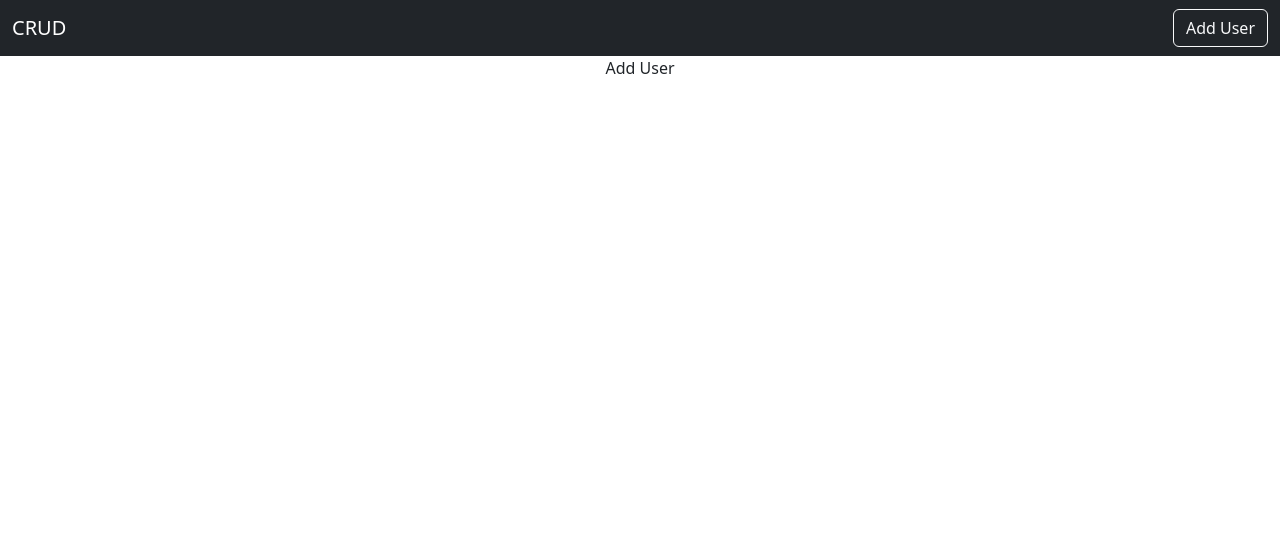
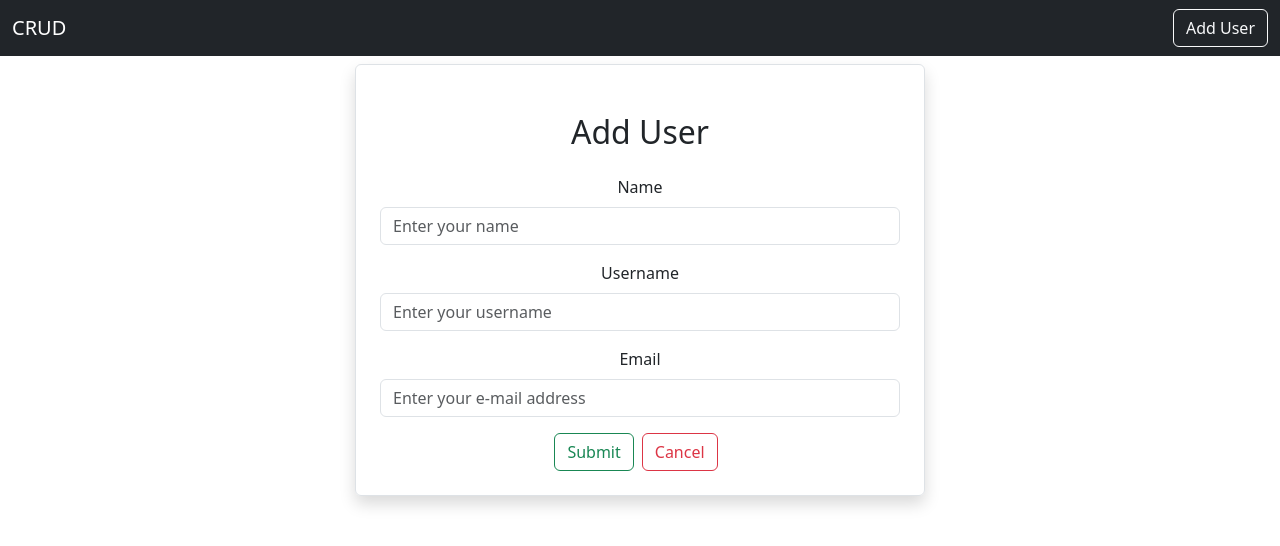
Before and after one commit to tranthuyvy/fullstack-frontend, a React (Create React App) app: page /adduser in a window 1280 px wide. Shown: the top 546 px of the page. Built offline with nearby package versions, Linux system fonts and the light colour scheme.

Commit message:
create add user form

```diff
--- a/src/users/AddUser.js
+++ b/src/users/AddUser.js
@@ -1,5 +1,53 @@
 import React from "react";
 
 export default function AddUser() {
-  return <div>Add User</div>;
+  return (
+    <div className="container">
+      <div className="row">
+        <div className="col-md-6 offset-md-3 border rounded p-4 mt-2 shadow">
+          <h2 className="text-center m-4">Add User</h2>
+          <div className="mb-3">
+            <label htmlFor="Name" className="form-label">
+              Name
+            </label>
+            <input
+              type={"text"}
+              className="form-control"
+              placeholder="Enter your name"
+              name="name"
+            />
+          </div>
+          <div className="mb-3">
+            <label htmlFor="Username" className="form-label">
+              Username
+            </label>
+            <input
+              type={"text"}
+              className="form-control"
+              placeholder="Enter your username"
+              name="username"
+            />
+          </div>
+          <div className="mb-3">
+            <label htmlFor="email" className="form-label">
+              Email
+            </label>
+            <input
+              type={"text"}
+              className="form-control"
+              placeholder="Enter your e-mail address"
+              name="email"
+            />
+          </div>
+
+          <button type="submit" className="btn btn-outline-success">
+            Submit
+          </button>
+          <button type="submit" className="btn btn-outline-danger mx-2">
+            Cancel
+          </button>
+        </div>
+      </div>
+    </div>
+  );
 }
```
